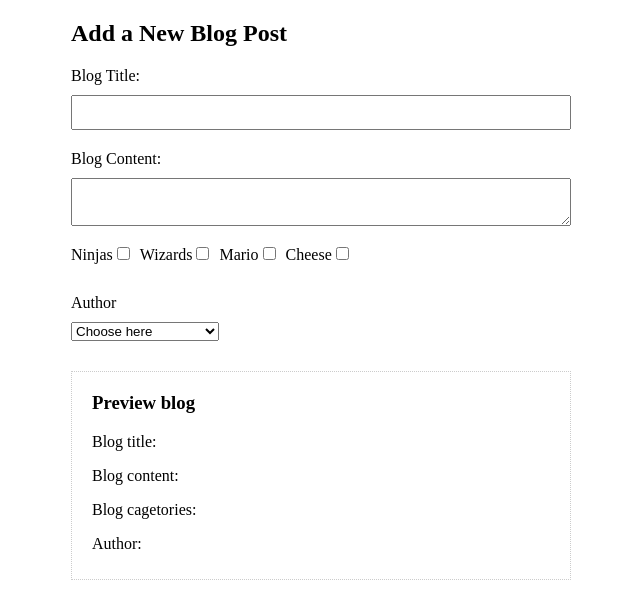
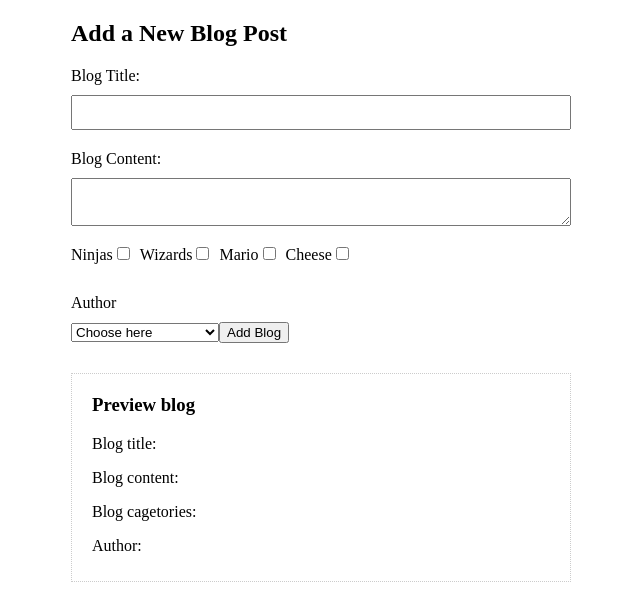
Before and after one commit to Adam-Ponting/TNN_tutorials, a Vue app in the folder vue_js2_tutorial/vuejs-playlist/: page / in a window 1280 px wide. Shown: the top 590 px of the page, without its empty margins (319-959 px from the left). Built offline with nearby package versions, Linux system fonts and the light colour scheme.

Commit message:
lesson 32 complete

```diff
--- a/vue_js2_tutorial/vuejs-playlist/package.json
+++ b/vue_js2_tutorial/vuejs-playlist/package.json
@@ -8,6 +8,7 @@
     "lint": "vue-cli-service lint"
   },
   "dependencies": {
+    "axios": "^0.19.0",
     "core-js": "^3.3.2",
     "vue": "^2.6.10"
   },
--- a/vue_js2_tutorial/vuejs-playlist/src/components/addBlog.vue
+++ b/vue_js2_tutorial/vuejs-playlist/src/components/addBlog.vue
@@ -1,7 +1,7 @@
 <template>
   <div id="add-blog">
     <h2>Add a New Blog Post</h2>
-    <form>
+    <form v-if="!submitted">
       <label>Blog Title:</label>
       <input type="text" v-model.lazy="blog.title" required />
       <label>Blog Content:</label>
@@ -21,7 +21,11 @@
         <option value selected disabled hidden>Choose here</option>
         <option v-for="(author, index) in authors" :key="index" :value="author">{{ author }}</option>
       </select>
+      <button @click.prevent="post">Add Blog</button>
     </form>
+    <div v-if="submitted">
+      <h3>Thanks for adding your post</h3>
+    </div>
     <div id="preview">
       <h3>Preview blog</h3>
       <p>Blog title: {{ blog.title }}</p>
@@ -38,6 +42,10 @@
 </template>
 
 <script>
+/* eslint-disable no-console */
+
+import axios from "axios";
+
 // Imports
 export default {
   data() {
@@ -48,8 +56,23 @@
         categories: [],
         author: ""
       },
-      authors: ["The Net Ninja", "The Angular Avenger", "The Vue Vindicator"]
+      authors: ["The Net Ninja", "The Angular Avenger", "The Vue Vindicator"],
+      submitted: false
     };
+  },
+  methods: {
+    post() {
+      axios
+        .post("https://jsonplaceholder.typicode.com/posts", {
+          title: this.blog.title,
+          body: this.blog.content,
+          userId: "adamP!"
+        })
+        .then(data => {
+          console.log(data);
+          this.submitted = true;
+        });
+    }
   }
 };
 </script>
--- a/vue_js2_tutorial/vuejs-playlist/src/main.js
+++ b/vue_js2_tutorial/vuejs-playlist/src/main.js
@@ -6,7 +6,6 @@
 // Vue.component('ninjas', Ninjas) // register Ninjas component as ninjas (global registration)
 /* END GLOBAL REGISTRATION */
 
-
 export const eventBus = new Vue() // create event bus, to be imported as import { eventBus } from 'location'
 
 Vue.config.productionTip = false
```
Also changed, not shown: 1 other file (tests, documents, lock files or other folders).
